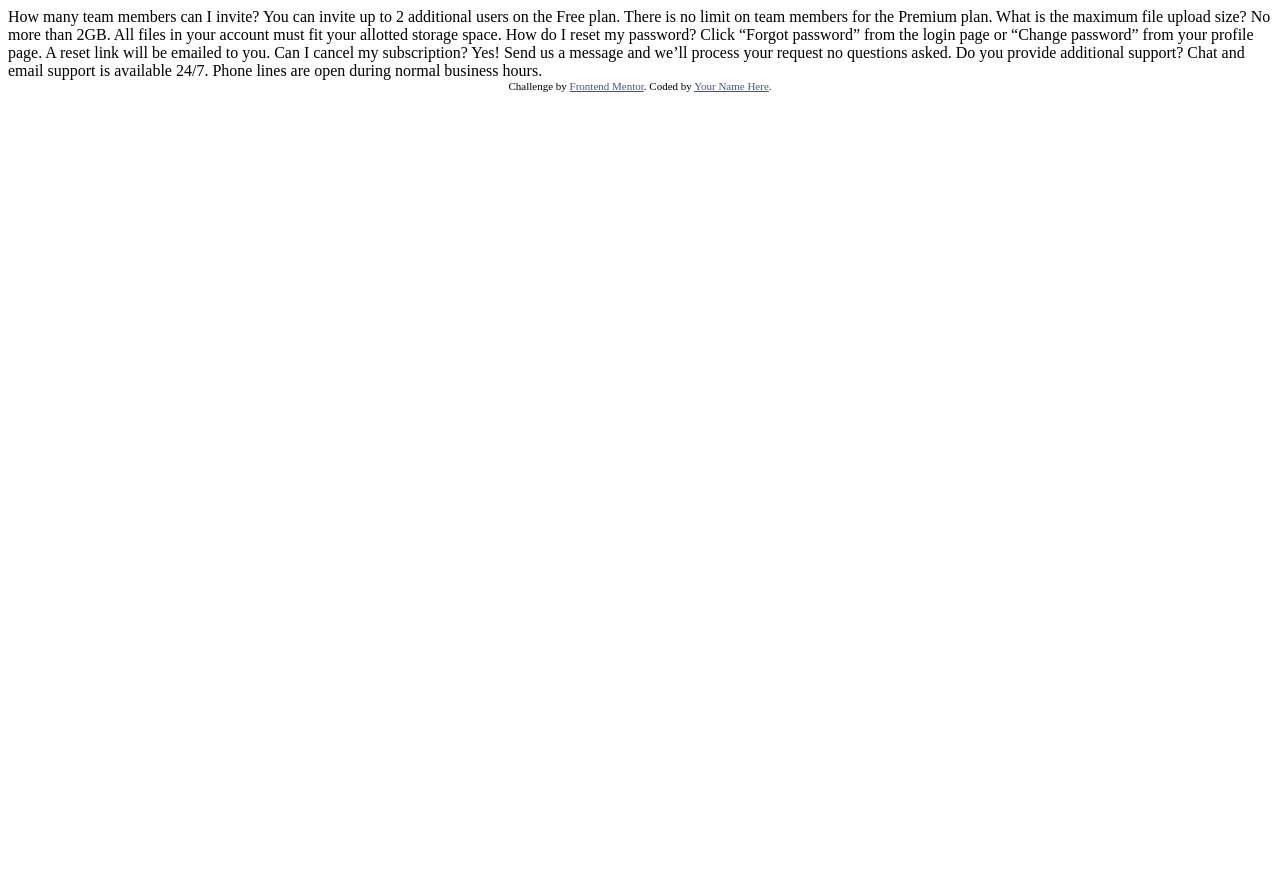
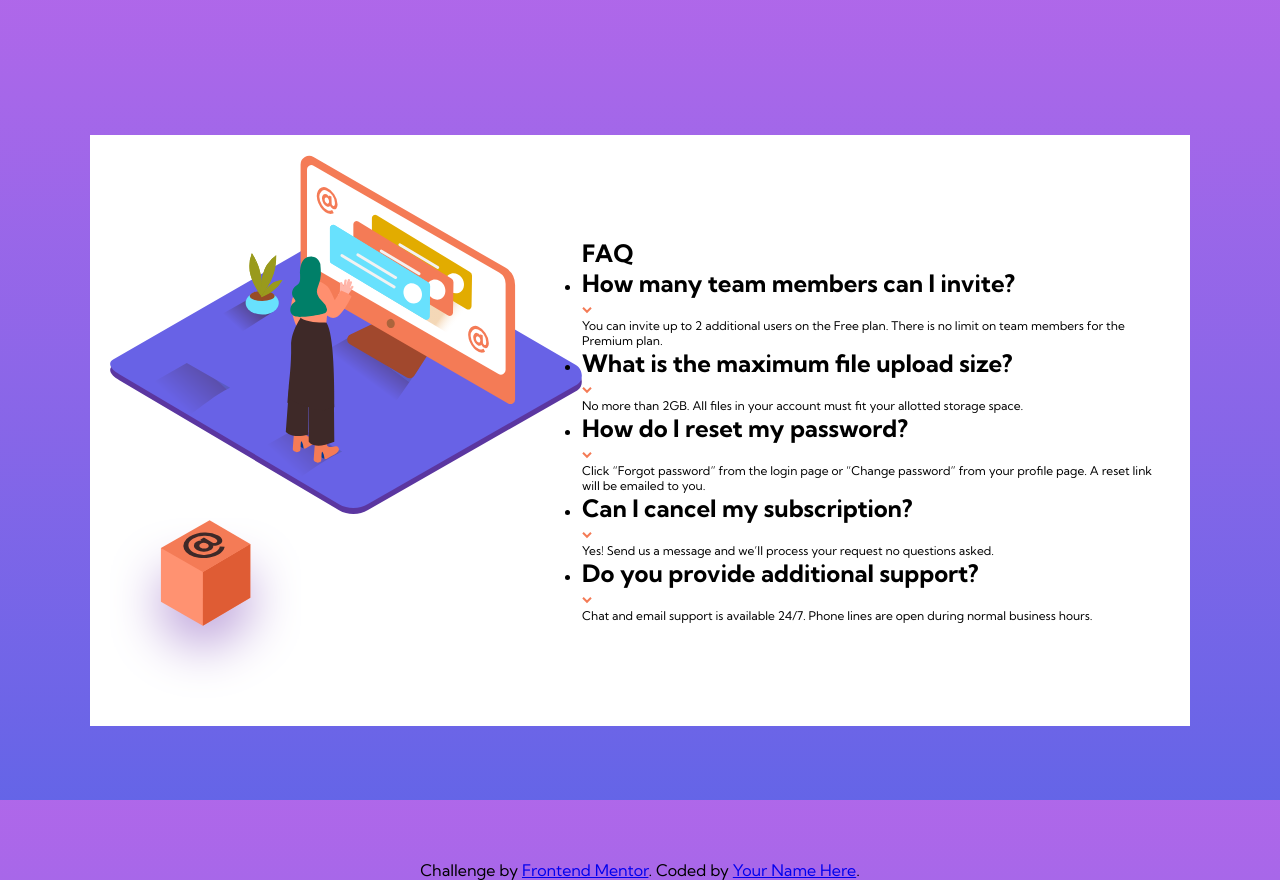
Before and after one commit to SandsonSoares/DesafiosFrontEndMentor, a plain HTML site: page faq-feedback/index.html in a window 1280 px wide. Before the commit the page ends 800 px from the top, so only its background shows below. Drawn offline with Linux system fonts and the light colour scheme.

Commit message:
Bug_style(08-09-2022)
Não to conseguindo posicionar a imagem direito

```diff
--- a/faq-feedback/index.html
+++ b/faq-feedback/index.html
@@ -1,40 +1,103 @@
 <!DOCTYPE html>
 <html lang="en">
+
 <head>
   <meta charset="UTF-8">
-  <meta name="viewport" content="width=device-width, initial-scale=1.0"> <!-- displays site properly based on user's device -->
+  <meta name="viewport" content="width=device-width, initial-scale=1.0">
+  <!-- displays site properly based on user's device -->
 
   <link rel="icon" type="image/png" sizes="32x32" href="./images/favicon-32x32.png">
 
   <title>Frontend Mentor | FAQ Accordion Card</title>
+  <link rel="stylesheet" href="raiz.css">
+  <script src="raiz.js"></script>
+</head>
 
-  <!-- Feel free to remove these styles or customise in your own stylesheet 👍 -->
-  <style>
-    .attribution { font-size: 11px; text-align: center; }
-    .attribution a { color: hsl(228, 45%, 44%); }
-  </style>
-</head>
 <body>
-  How many team members can I invite?
-  You can invite up to 2 additional users on the Free plan. There is no limit on
-  team members for the Premium plan.
+  <main>
+    <section id="left">
+      <div class="tela">
+        <img src="images/illustration-woman-online-desktop.svg" alt="Mulher consultando o FAQ" id="woman">
+      </div>
+      <img src="images/illustration-box-desktop.svg" alt="Box do Arroba" id="box">
+      <!-- Backgroudo com o losango -->
+    </section>
 
-  What is the maximum file upload size?
-  No more than 2GB. All files in your account must fit your allotted storage space.
+    <!-- FAQ -->
 
-  How do I reset my password?
-  Click “Forgot password” from the login page or “Change password” from your profile page.
-  A reset link will be emailed to you.
+    <section id="right">
+      <h1 id="faq">FAQ</h1>
+      <ul class="lista">
+        <li>
+          <article onclick="Info(0)">
+            <h2 class="titulo" >How many team members can I invite?</h2>
+            <span class="seta"><svg width="10" height="7" xmlns="http://www.w3.org/2000/svg">
+                <path d="M1 .799l4 4 4-4" stroke="#F47B56" stroke-width="2" fill="none" fill-rule="evenodd" />
+              </svg></span>
+          </article>
+          <div class="conteudo">
+            <p class="corpo">  You can invite up to 2 additional users on the Free plan. There is no limit on
+              team members for the Premium plan.</p>
+          </div>
+        </li>
 
-  Can I cancel my subscription?
-  Yes! Send us a message and we’ll process your request no questions asked.
+        <li>
+          <article onclick="Info(1)">
+            <h2 class="titulo" >  What is the maximum file upload size?</h2>
+            <span class="seta"><svg width="10" height="7" xmlns="http://www.w3.org/2000/svg">
+                <path d="M1 .799l4 4 4-4" stroke="#F47B56" stroke-width="2" fill="none" fill-rule="evenodd" />
+              </svg></span>
+          </article>
+          <div class="conteudo">
+            <p class="corpo">  No more than 2GB. All files in your account must fit your allotted storage space.</p>
+          </div>
+        </li>
 
-  Do you provide additional support?
-  Chat and email support is available 24/7. Phone lines are open during normal business hours.
+        <li>
+          <article onclick="Info(2)">
+            <h2 class="titulo" >  How do I reset my password?</h2>
+            <span class="seta"><svg width="10" height="7" xmlns="http://www.w3.org/2000/svg">
+                <path d="M1 .799l4 4 4-4" stroke="#F47B56" stroke-width="2" fill="none" fill-rule="evenodd" />
+              </svg></span>
+          </article>
+          <div class="conteudo">
+            <p class="corpo">  Click “Forgot password” from the login page or “Change password” from your profile page.
+              A reset link will be emailed to you.</p>
+          </div>
+        </li>
+
+        <li>
+          <article onclick="Info(3)">
+            <h2 class="titulo" >  Can I cancel my subscription?</h2>
+            <span class="seta"><svg width="10" height="7" xmlns="http://www.w3.org/2000/svg">
+                <path d="M1 .799l4 4 4-4" stroke="#F47B56" stroke-width="2" fill="none" fill-rule="evenodd" />
+              </svg></span>
+          </article>
+          <div class="conteudo">
+            <p class="corpo">  Yes! Send us a message and we’ll process your request no questions asked.</p>
+          </div>
+        </li>
+
+        <li>
+          <article onclick="Info(4)">
+            <h2 class="titulo" >  Do you provide additional support?</h2>
+            <span class="seta"><svg width="10" height="7" xmlns="http://www.w3.org/2000/svg">
+                <path d="M1 .799l4 4 4-4" stroke="#F47B56" stroke-width="2" fill="none" fill-rule="evenodd" />
+              </svg></span>
+          </article>
+          <div class="conteudo">
+            <p class="corpo">
+              Chat and email support is available 24/7. Phone lines are open during normal business hours.</p>
+          </div>
+        </li>
+      </ul>
+    </section>
+  </main>
 
   <div class="attribution">
     Challenge by <a href="https://www.frontendmentor.io?ref=challenge" target="_blank">Frontend Mentor</a>.
     Coded by <a href="#">Your Name Here</a>.
   </div>
 </body>
+
 </html>
--- /dev/null
+++ b/faq-feedback/raiz.css
@@ -0,0 +1,77 @@
+@import url('https://fonts.googleapis.com/css2?family=Kumbh+Sans:wght@100;200;300;400;500;600;700;800;900&display=swap');
+
+* {
+    margin: 0;
+    padding: 0;
+    box-sizing: border-box;
+    font-family: 'Kumbh Sans', sans-serif;
+}
+
+.corpo {
+    font-size: 12px;
+    /*color: var(--DarkGrayishBlue); */
+}
+
+:root {
+    /*Cores do gradiente*/
+    --Violeta: hsl(273, 75%, 66%);
+    --Blue: hsl(240, 73%, 65%);
+
+    /*Text*/
+    --darkGrayishBlue: hsl(237, 12%, 33%);
+    --DarkGrayishBlue: hsl(240, 6%, 50%);
+    --SoftRed: hsl(14, 88%, 65%);
+    --VeryDarkBlue: hsl(238, 29%, 16%);
+
+    /*Divisores*/
+    --LightGrayBlue: hsl(240, 5%, 91%);
+}
+
+body {
+    background-image: linear-gradient(to bottom, var(--Violeta), var(--Blue));
+    background-attachment: fixed;
+    height: 110vh;
+    width: 100vw;
+    display: flex;
+    flex-direction: column;
+    flex-wrap: nowrap;
+    align-items: center;
+    justify-content: center;
+}
+
+main {
+    background-color: white;
+    min-width: 365px;
+    max-width: 1100px;
+    min-height: 300px;
+    max-height: 1200px;
+    padding: 20px;
+    display: flex;
+    flex-direction: row;
+    flex-wrap: nowrap;
+    justify-content: center;
+    align-items: center;
+    margin: auto 20px;
+}
+
+@media (max-width:1100px) {
+    main {
+        flex-direction: column;
+    }
+    #left{
+        height: 30%;
+    }
+    #right{
+        height: 70%;
+    }
+}
+
+@media (max-width:710px) {
+    main {
+        width: 375px;
+    }
+
+    body {
+        height: 140vh;
+    }
+}
--- /dev/null
+++ b/faq-feedback/raiz.js
@@ -0,0 +1,3 @@
+function Info(x){
+
+}
```
Also changed, not shown: 1 other file.
